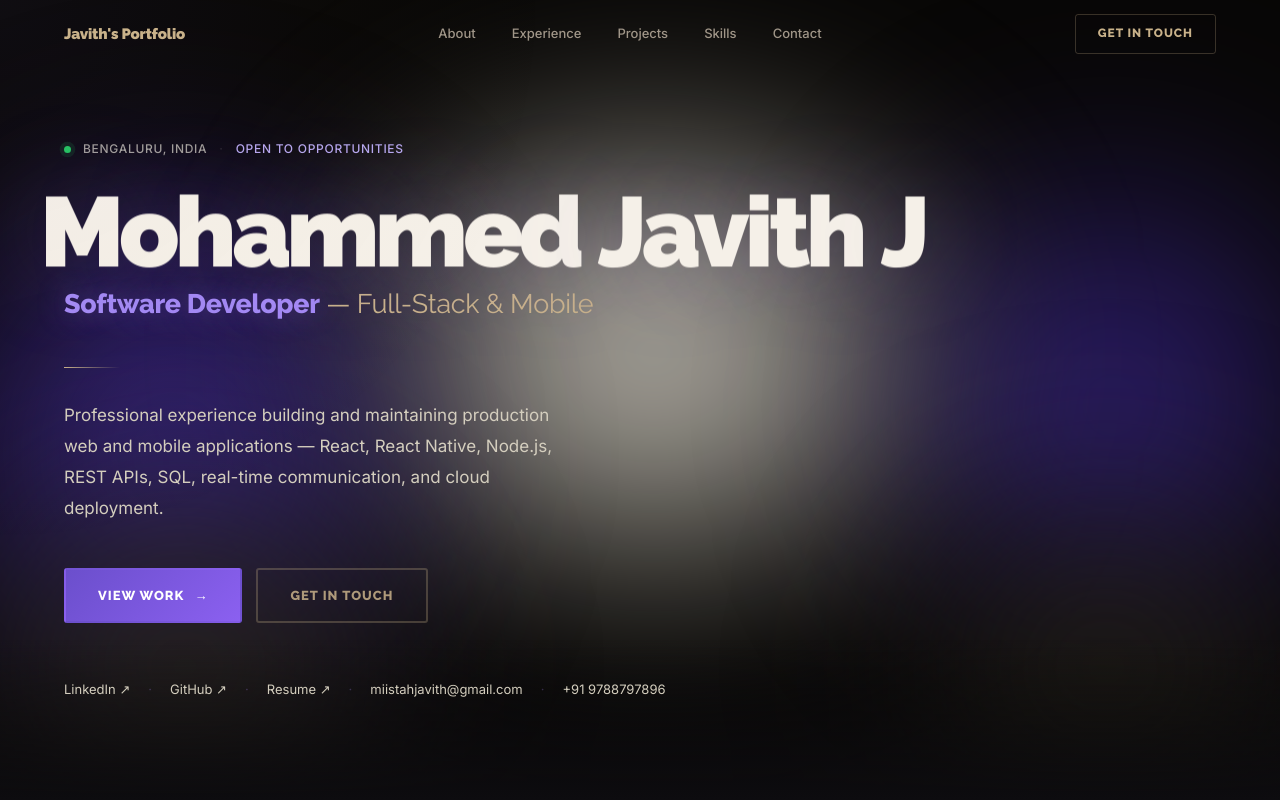
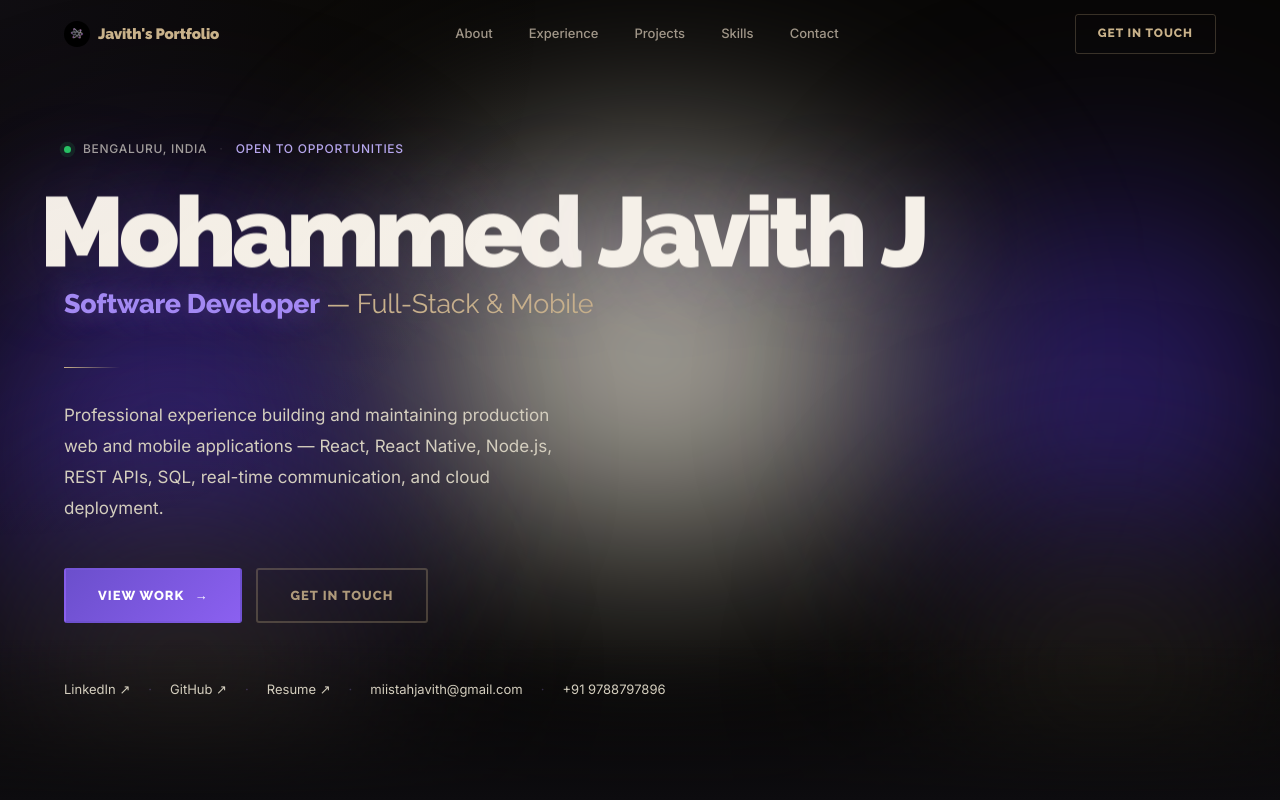
Before and after one commit to Javith06/Javith-Portfolio, a React (Vite) app: page / in a window 1280 px wide. Shown: the top 800 px of the page. Built offline with nearby package versions, Linux system fonts and the light colour scheme.

Commit message:
add custom iridescent atom logo to navbar and favicon

```diff
--- a/index.html
+++ b/index.html
@@ -8,6 +8,7 @@
     <meta property="og:description" content="Full-stack developer building production web and mobile applications." />
     <meta property="og:type" content="website" />
     <title>Mohammed Javith J — Software Developer</title>
+    <link rel="icon" type="image/png" href="/logo.png" />
     <link rel="preconnect" href="https://fonts.googleapis.com" />
     <link rel="preconnect" href="https://fonts.gstatic.com" crossorigin />
     <link href="https://fonts.googleapis.com/css2?family=Inter:wght@300;400;500;600;700&family=Raleway:ital,wght@0,400;0,500;0,700;0,800;0,900;1,700;1,900&display=swap" rel="stylesheet" />
--- a/src/components/Navbar.jsx
+++ b/src/components/Navbar.jsx
@@ -26,7 +26,10 @@ export default function Navbar() {
       transition={{ duration: 0.55, ease: [0.22, 1, 0.36, 1] }}
     >
       <div className="nav__inner">
-        <a href="#hero" className="nav__logo">Javith's Portfolio</a>
+        <a href="#hero" className="nav__logo" style={{ display: 'flex', alignItems: 'center', gap: '8px' }}>
+          <img src="/logo.png" alt="Atom Logo" style={{ width: '26px', height: '26px', borderRadius: '50%' }} />
+          <span>Javith's Portfolio</span>
+        </a>
         <nav className="nav__links" aria-label="Main navigation">
           {LINKS.map(l => (
             <a key={l.href} href={l.href} className="nav__link">{l.label}</a>
```
Also changed, not shown: public/logo.png (added).
